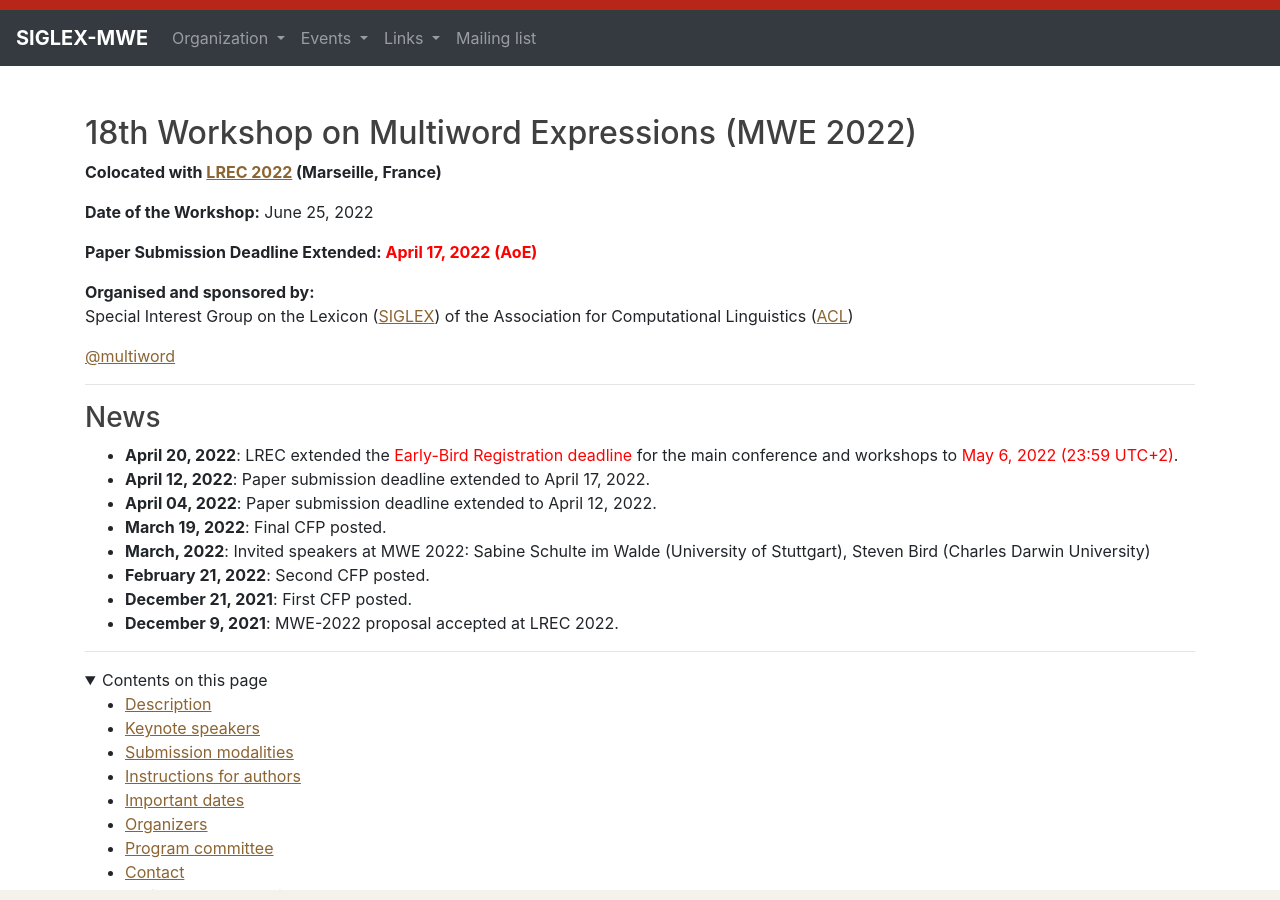
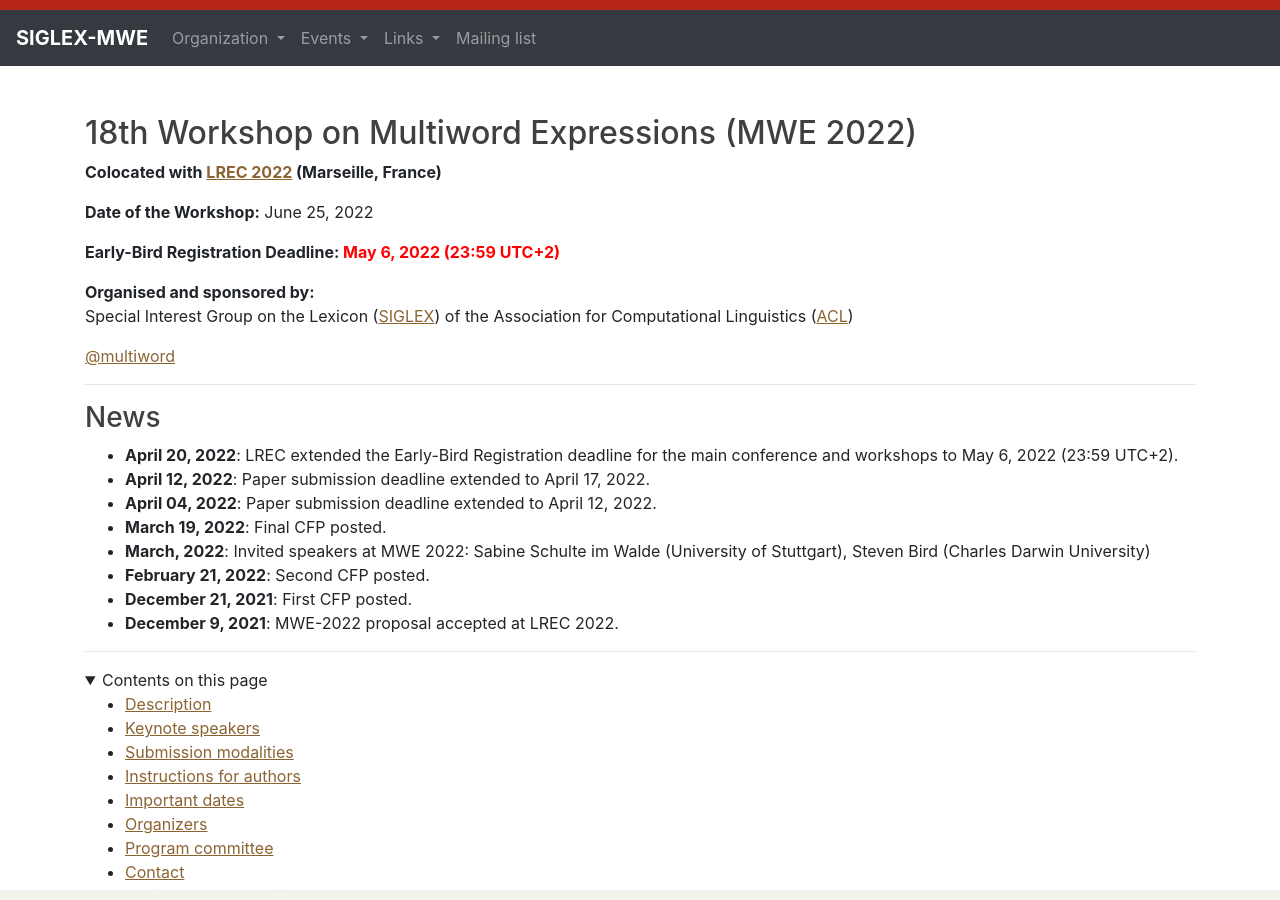
Before and after one commit to multiword/multiword.github.io, a Jekyll site: the page built from mwe2022/index.md, in a window 1280 px wide and 900 px high. Built offline with Jekyll 4.4.1, drawn with Linux system fonts in a browser that asks for light colours; comment, search, counter and statistics services are not loaded.

Commit message:
Add registration deadline at the top and remove font color from News

```diff
--- a/mwe2022/index.md
+++ b/mwe2022/index.md
@@ -11,7 +11,7 @@
 
 **Date of the Workshop:** June 25, 2022
 
-**Paper Submission Deadline Extended: <font color="red">April 17, 2022 (AoE)</font>**<br>
+**Early-Bird Registration Deadline: <font color="red">May 6, 2022 (23:59 UTC+2)</font>**<br>
 
 **Organised and sponsored by:**\
 Special Interest Group on the Lexicon ([SIGLEX](http://www.siglex.org/)) of the Association for Computational Linguistics ([ACL](https://www.aclweb.org/portal/))
@@ -22,7 +22,7 @@
 
 ### News
 
-* **April 20, 2022**: LREC extended the <font color="red">Early-Bird Registration deadline</font> for the main conference and workshops to <font color="red">May 6, 2022 (23:59 UTC+2)</font>.
+* **April 20, 2022**: LREC extended the Early-Bird Registration deadline for the main conference and workshops to May 6, 2022 (23:59 UTC+2).
 * **April 12, 2022**: Paper submission deadline extended to April 17, 2022.
 * **April 04, 2022**: Paper submission deadline extended to April 12, 2022.
 * **March 19, 2022**: Final CFP posted.
```
